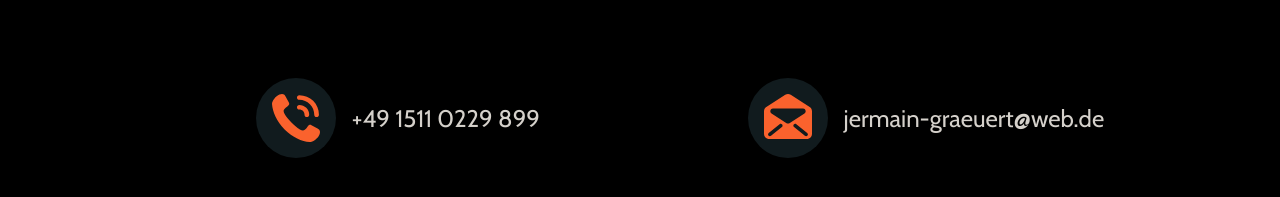
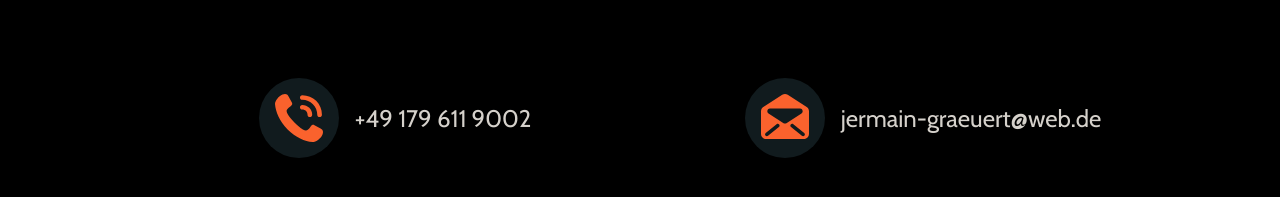
Before and after one commit to graeujer/bewerbung, a plain HTML site: page contact.html in a window 1280 px wide. Shown: the part 287-484 px from the top of the page. Drawn offline with Linux system fonts and the light colour scheme.

Commit message:
Update contact.html

```diff
--- a/contact.html
+++ b/contact.html
@@ -46,7 +46,7 @@
             <div class="contact__content-right">
 
                 <div class="contact__icon-content">
-                    <a href="tel:+491511022989" class="contact__link">
+                    <a href="tel:+491796119002" class="contact__link">
                     <div class="contact__icon">
 
                         <svg  version="1.1" viewBox="0 0 349.4 349.67" >
@@ -64,7 +64,7 @@
                             </svg>
 
                     </div>
-                        +49 1511 0229 899</a>
+                        +49 179 611 9002</a>
                 </div>
 
             <div class="contact__icon-content contact__icon-content--right">
```
